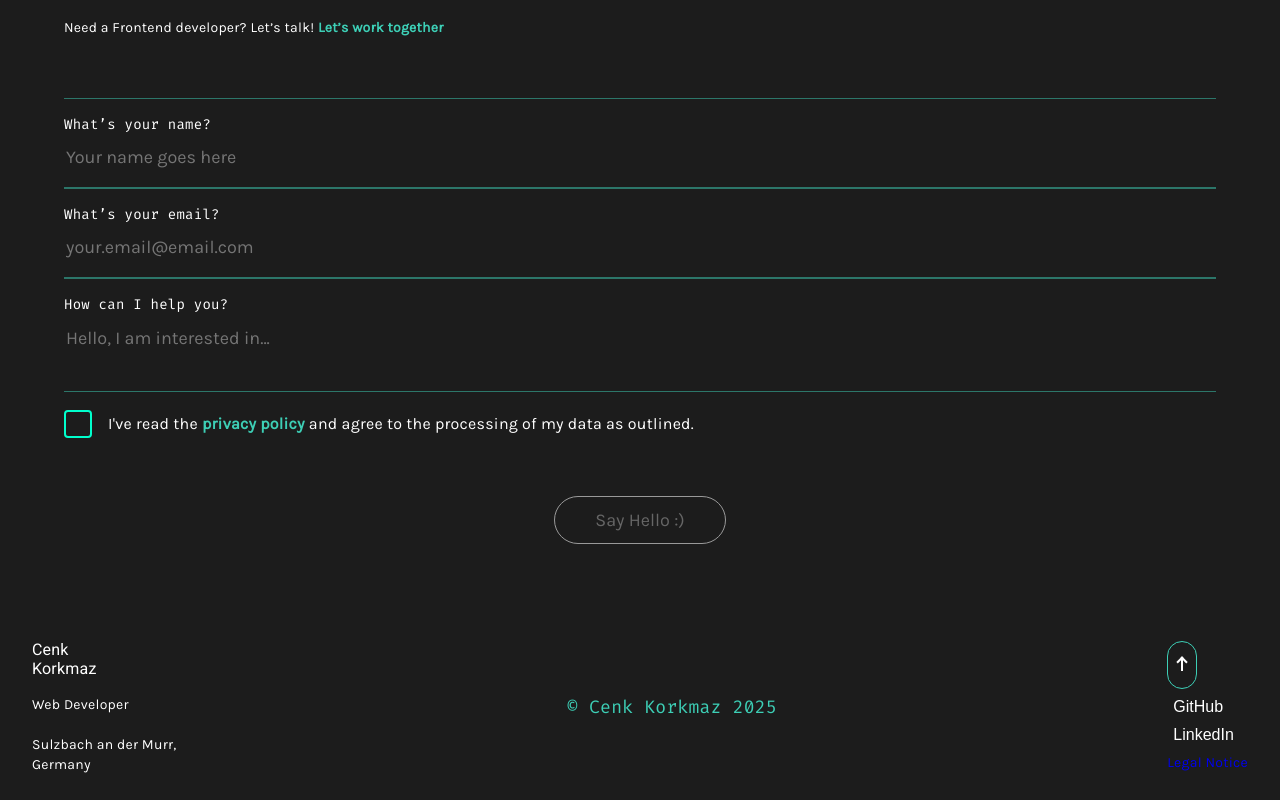
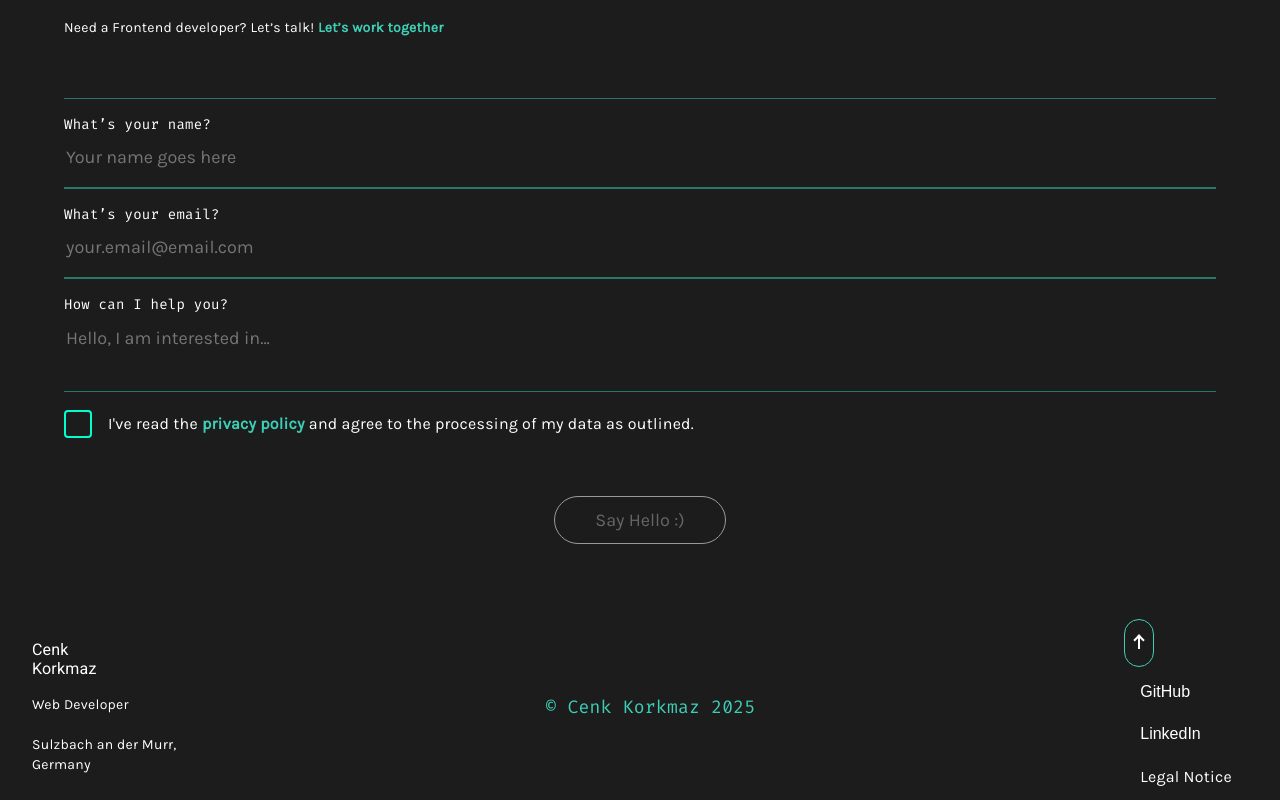
Before and after one commit to CenkKorkmaz92/MyPortfolio, an Angular app: page / in a window 1280 px wide. Shown: the part 5230-6030 px from the top of the page. Built offline with nearby package versions, Linux system fonts and the light colour scheme.

Commit message:
scss fix for legal notice styling

```diff
--- a/src/app/footer/footer.component.scss
+++ b/src/app/footer/footer.component.scss
@@ -53,26 +53,22 @@
     a {
         text-decoration: none;
     }
+    button,
+    .legal-notice-link {
+        display: flex;
+        align-items: center;
+        justify-content: center;
 
-    button {
-        display: flex;
+        background: transparent;
         border: none;
-        background: transparent;
         color: white;
         font-size: 16px;
         position: relative;
-        transition: transform 0.3s ease;
-
-        &:hover {
-            cursor: pointer;
-            color: rgba(61, 207, 182, 1);
-            background-color: rgba(255,255,255,0.1);
-            border-radius: 4px;
-        }
-
-        &:hover::before {
-            opacity: 1;
-        }
+        padding: 0.5em 1em;
+        border-radius: 4px;
+        transition: transform 0.3s ease,
+            color 0.3s ease,
+            background-color 0.3s ease;
 
         &::before {
             content: "";
@@ -86,6 +82,16 @@
             border-radius: 50%;
             opacity: 0;
             transition: opacity 0.3s ease;
+        }
+
+        &:hover {
+            cursor: pointer;
+            color: rgba(61, 207, 182, 1);
+            background-color: rgba(255, 255, 255, 0.1);
+
+            &::before {
+                opacity: 1;
+            }
         }
     }
 }
@@ -116,6 +122,7 @@
     transform: rotate(180deg);
     cursor: pointer;
 }
+
 .scroll-arrow {
     position: relative;
     width: 2px;
@@ -123,6 +130,7 @@
     background-color: rgba(255, 255, 255, 1);
     margin-top: 0px;
     animation: arrowBounce 1s ease-in-out infinite;
+
     &::after {
         content: "";
         position: absolute;
@@ -135,11 +143,14 @@
         border-top: 2px solid rgba(255, 255, 255, 1);
     }
 }
+
 @keyframes arrowBounce {
+
     0%,
     100% {
         transform: translateY(0);
     }
+
     50% {
         transform: translateY(5px);
     }
@@ -150,6 +161,7 @@
         justify-content: space-around !important;
     }
 }
+
 @media (max-width: 1920px) {
     .footer-section {
         justify-content: space-between !important;
```
